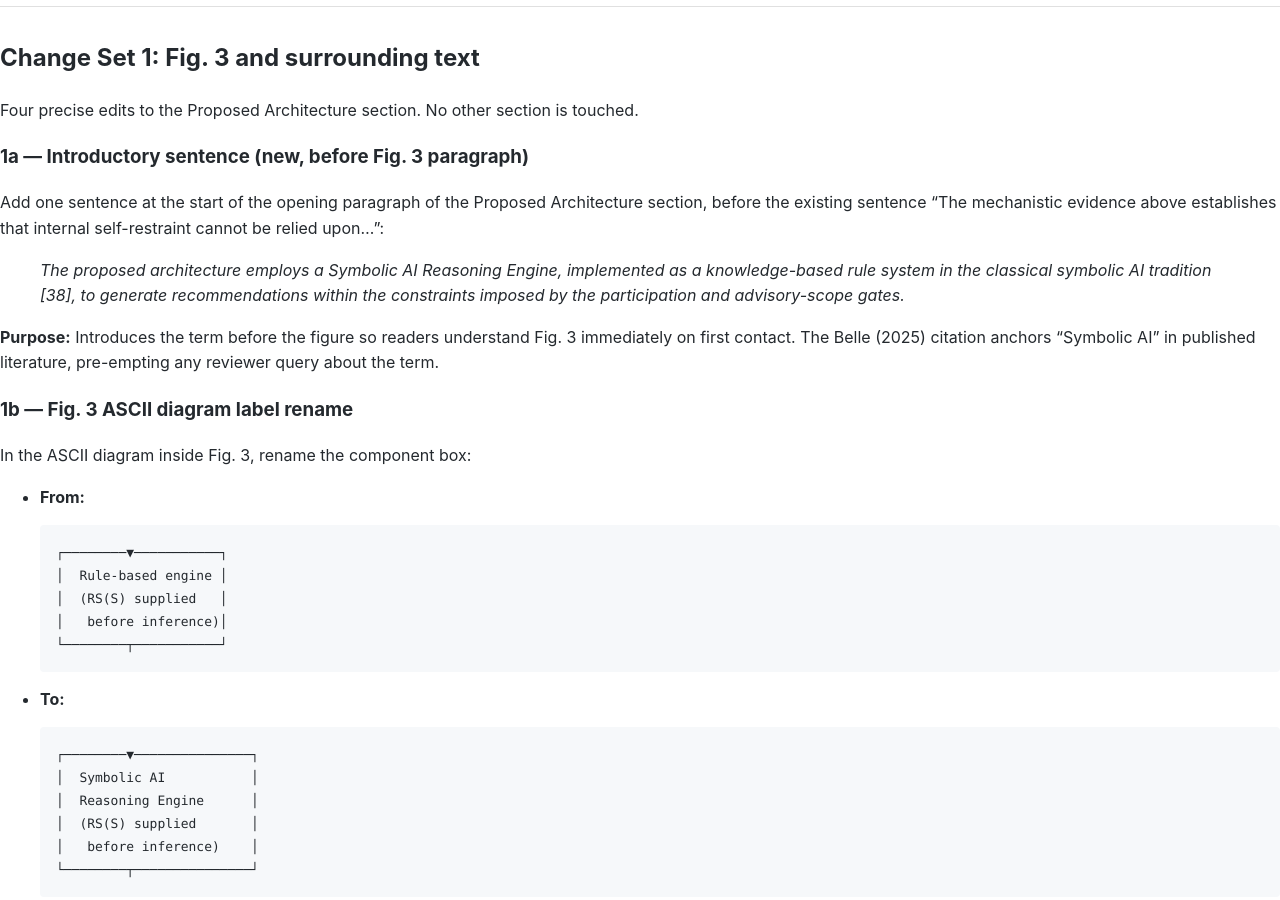
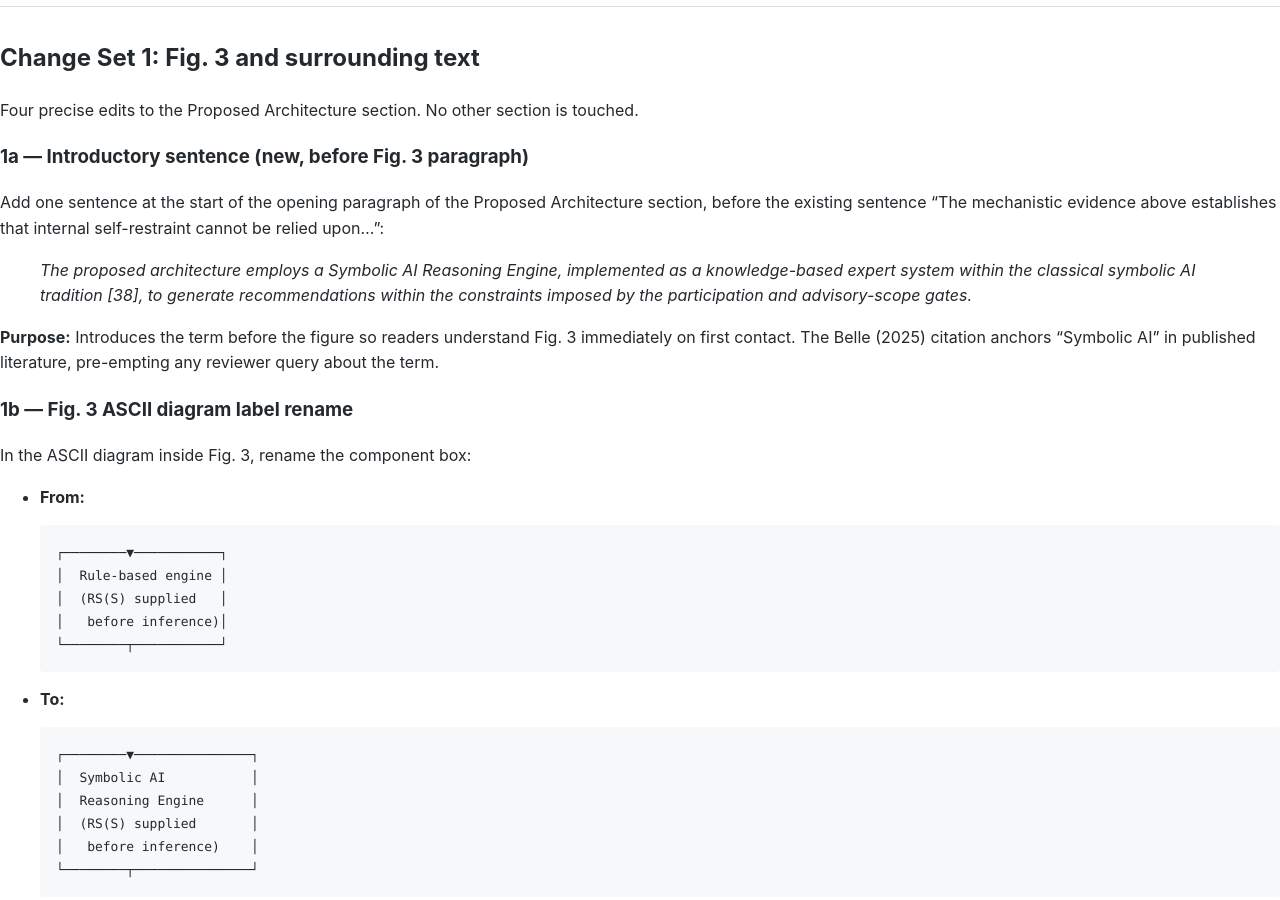
Before and after one commit to kandaiiskandar/research-plan, a Jekyll site: the page built from docs/superpowers/specs/2026-07-25-v6-symbolic-ai-framing-design.md, in a window 1280 px wide and 900 px high, scrolled down 486 px. Built offline with Jekyll 4.4.1, drawn with Linux system fonts in a browser that asks for light colours; our own code applies the rules of GitHub Pages for plain Markdown files; some of the changed text lies outside the part shown.

Commit message:
Refine wording in spec and plan per review feedback
1a: 'rule system' → 'expert system', 'in the' → 'within the'
2a: 'AI governance' → 'effective AI governance', 'AI component' → 'AI system',
    'underlying technique' → 'underlying implementation technique'

Co-Authored-By: Claude Sonnet 4.6 <noreply@anthropic.com>

```diff
--- a/docs/superpowers/specs/2026-07-25-v6-symbolic-ai-framing-design.md
+++ b/docs/superpowers/specs/2026-07-25-v6-symbolic-ai-framing-design.md
@@ -28,7 +28,7 @@ Four precise edits to the Proposed Architecture section. No other section is tou
 
 Add one sentence at the start of the opening paragraph of the Proposed Architecture section, before the existing sentence "The mechanistic evidence above establishes that internal self-restraint cannot be relied upon...":
 
-> *The proposed architecture employs a Symbolic AI Reasoning Engine, implemented as a knowledge-based rule system in the classical symbolic AI tradition [38], to generate recommendations within the constraints imposed by the participation and advisory-scope gates.*
+> *The proposed architecture employs a Symbolic AI Reasoning Engine, implemented as a knowledge-based expert system within the classical symbolic AI tradition [38], to generate recommendations within the constraints imposed by the participation and advisory-scope gates.*
 
 **Purpose:** Introduces the term before the figure so readers understand Fig. 3 immediately on first contact. The Belle (2025) citation anchors "Symbolic AI" in published literature, pre-empting any reviewer query about the term.
 
```
Also changed, not shown: other parts of docs/superpowers/specs/2026-07-25-v6-symbolic-ai-framing-design.md (+1 -1 lines), docs/superpowers/plans/2026-07-25-v6-symbolic-ai-framing.md (+4 -4 lines).
